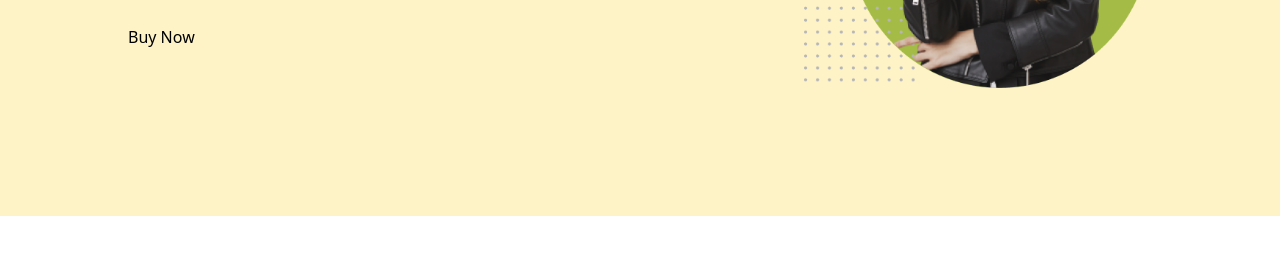
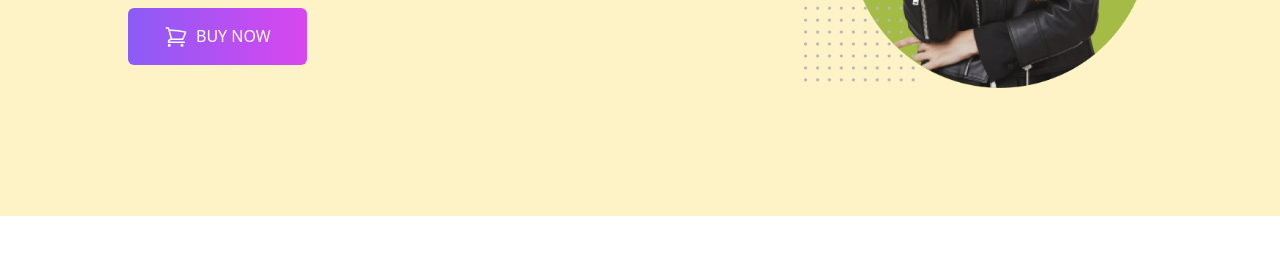
Before and after one commit to Munshi91/penguin-fashion-tailwindcss, a plain HTML site: page index.html in a window 1280 px wide. Shown: the part 399-654 px from the top of the page. Drawn offline with nearby package versions, Linux system fonts and the light colour scheme.

Commit message:
banner add

```diff
--- a/index.html
+++ b/index.html
@@ -20,7 +20,24 @@
             Lorem ipsum dolor sit amet consectetur adipisicing elit. Quia porro,
             quod quis veritatis suscipit accusantium.
           </p>
-          <button>Buy Now</button>
+          <button
+            class="py-4 px-9 bg-gradient-to-r from-violet-500 to-fuchsia-500 rounded-md uppercase font-medium text-white"
+          >
+            <svg
+              xmlns="http://www.w3.org/2000/svg"
+              fill="none"
+              viewBox="0 0 24 24"
+              stroke-width="1.5"
+              stroke="currentColor"
+              class="inline mr-2 w-6 h-6"
+            >
+              <path
+                stroke-linecap="round"
+                stroke-linejoin="round"
+                d="M2.25 3h1.386c.51 0 .955.343 1.087.835l.383 1.437M7.5 14.25a3 3 0 00-3 3h15.75m-12.75-3h11.218c1.121-2.3 2.1-4.684 2.924-7.138a60.114 60.114 0 00-16.536-1.84M7.5 14.25L5.106 5.272M6 20.25a.75.75 0 11-1.5 0 .75.75 0 011.5 0zm12.75 0a.75.75 0 11-1.5 0 .75.75 0 011.5 0z"
+              /></svg
+            >Buy Now
+          </button>
         </div>
         <div>
           <img src="images/model.png" alt="" />
```
